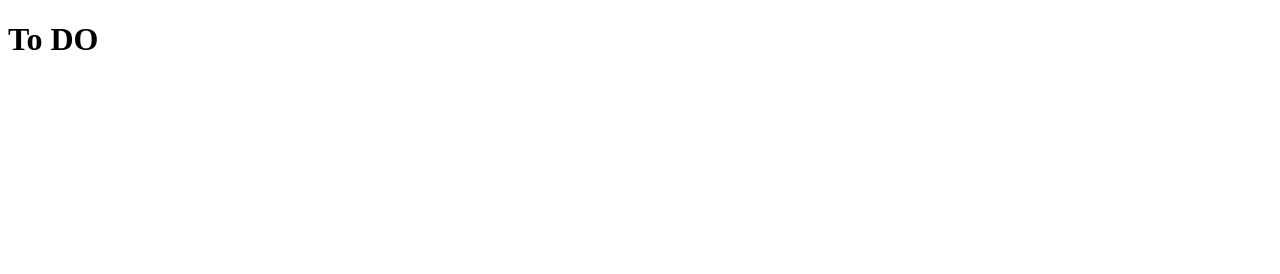
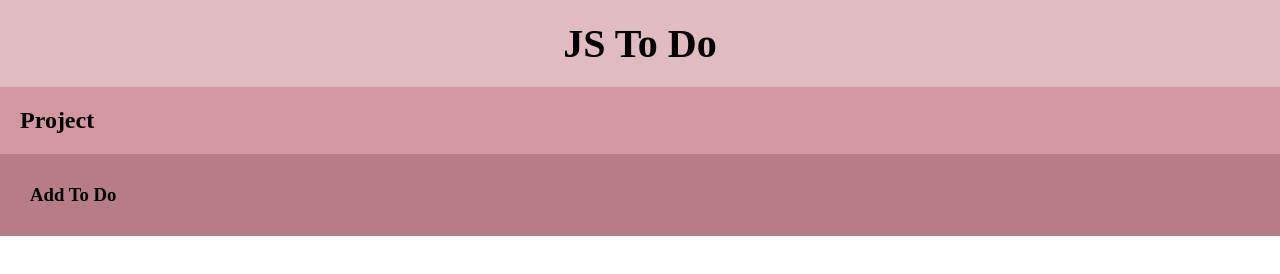
Before and after one commit to SajjadAhmad14/JS-TO-DO, a website built with webpack: page dist/index.html in a window 1280 px wide. Built offline with Linux system fonts and the light colour scheme.

Commit message:
Add basic html layout for the homepage

```diff
--- a/src/style.css
+++ b/src/style.css
@@ -1,3 +1,22 @@
-h1 {
-  color: green;
+* {
+  margin: 0;
+  padding: 0;
+  box-sizing: border-box;
 }
+
+.heading-container {
+  background-color: rgb(224, 188, 194);;
+  padding: 20px;
+  text-align: center;
+  font-size: 20px;
+}
+
+.project-container {
+  background-color: rgb(211, 151, 161);
+  padding: 20px;
+}
+
+.todo-container {
+  background-color: rgb(182, 125, 134);
+  padding: 30px;
+}
--- a/webpack.config.js
+++ b/webpack.config.js
@@ -6,7 +6,7 @@ module.exports = {
   devServer: {
     contentBase: path.join(__dirname, 'dist'),
     compress: true,
-    port: 8080,
+    port: 5501,
   },
   output: {
    filename: 'main.js',
```
Also changed, not shown: dist/index.html, dist/main.js.
